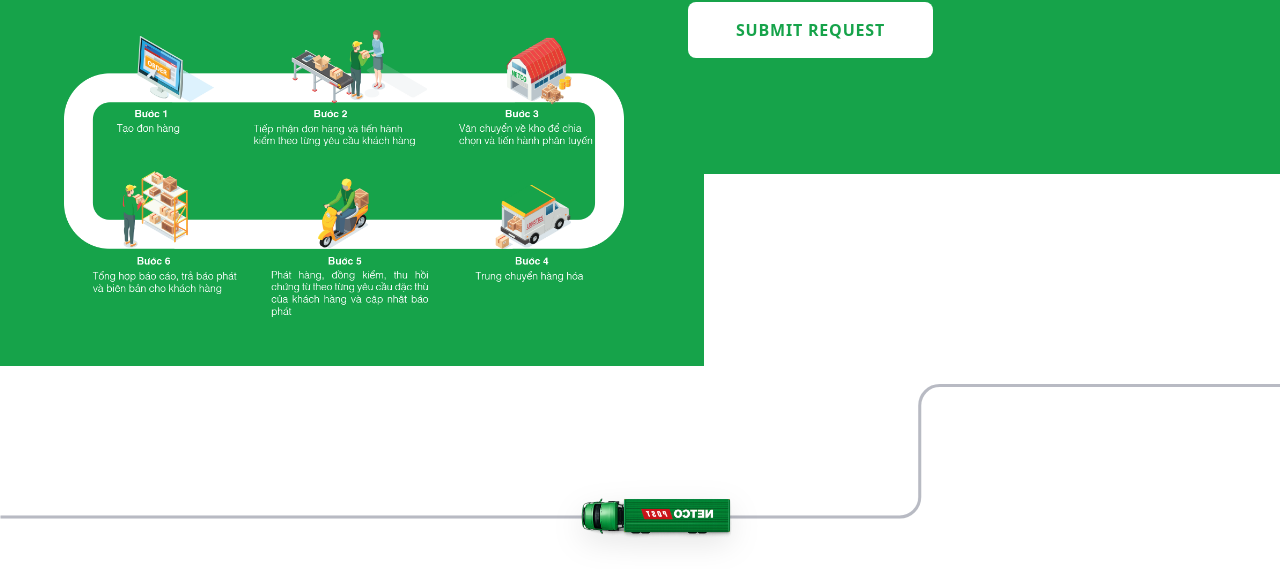
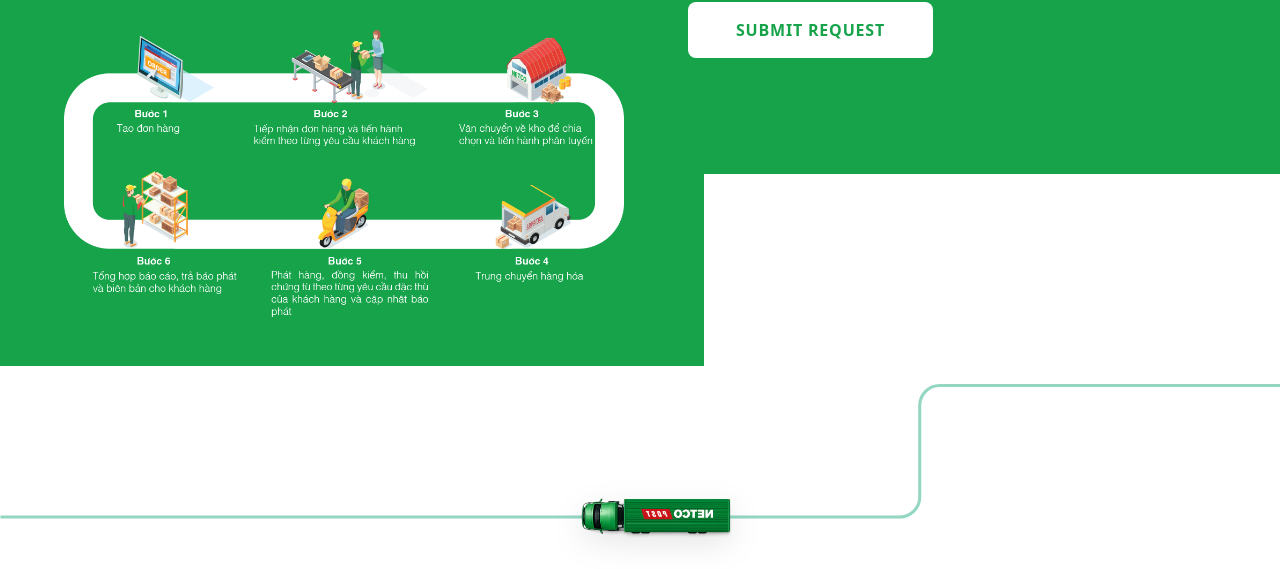
Before and after one commit to Atshvn/test-page, a Next.js app: page /en in a window 1280 px wide. Shown: the part 4086-4655 px from the top of the page. Built offline with nearby package versions, Linux system fonts and the light colour scheme.

Commit message:
final v1

```diff
--- a/src/components/sections/TruckLineAnimation.tsx
+++ b/src/components/sections/TruckLineAnimation.tsx
@@ -68,7 +68,7 @@ export default function TruckLineAnimation() {
           {/* Active path - colored */}
           <path
             d="M2 0V189.5C2 200.546 10.9543 209.5 22 209.5H384.192C395.238 209.5 404.192 218.454 404.192 229.5V321C404.192 332.046 413.146 341 424.192 341H1323.5"
-            stroke="#6B7280"
+            stroke="#10b981"
             strokeOpacity="0.4"
             strokeWidth="3"
           />
```
